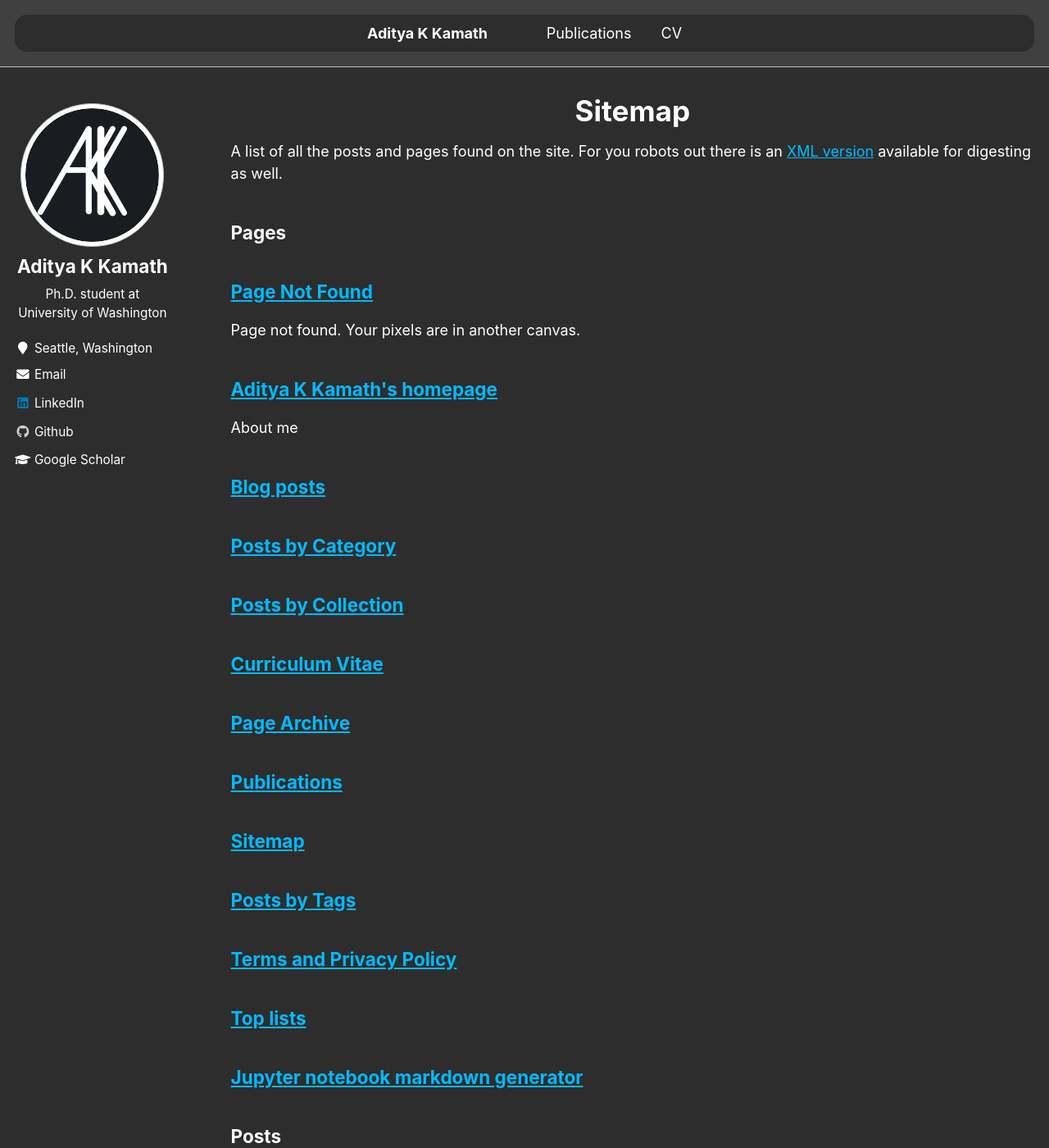
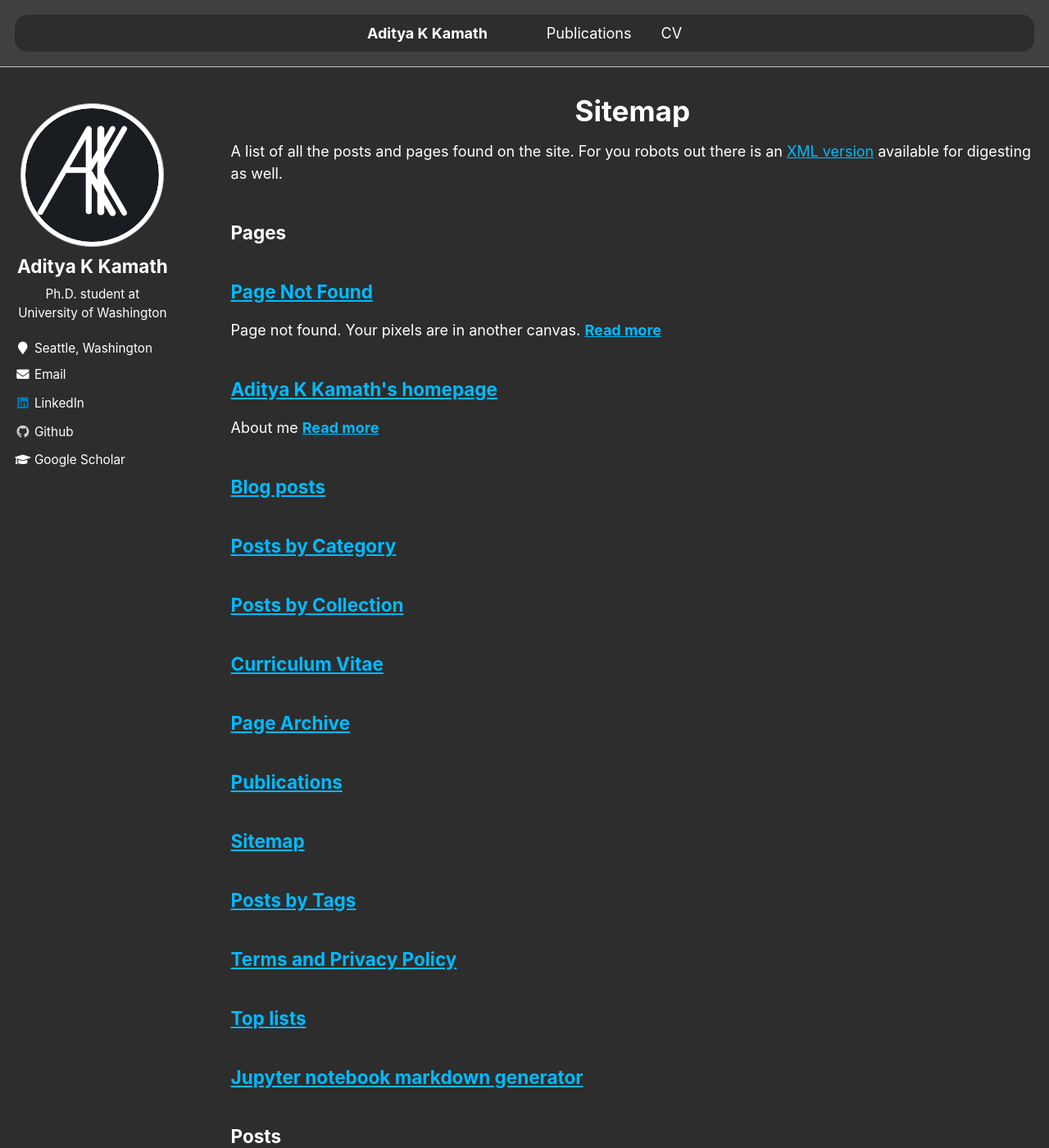
Before and after one commit to AKKamath/akkamath.github.io, a Jekyll site: the page built from _pages/sitemap.md, in a window 1280 px wide and 1400 px high. Shown: the whole window at 82% size. Built offline with Jekyll 4.4.1, drawn with Linux system fonts in a browser that asks for light colours; some of the changed text lies outside the part shown.

Commit message:
Minor changes to optimise accessibility

```diff
--- a/_config.yml
+++ b/_config.yml
@@ -6,8 +6,6 @@
 # `jekyll serve`. If you change this file, please restart the server process.
 
 # Site Settings
-minimal_mistakes_skin    : "dark"
-logo                     : "/assets/Logo.png"
 locale                   : "en-US"
 title                    : "Aditya K Kamath"
 title_separator          : "-"
@@ -20,7 +18,7 @@
 breadcrumbs              : false # true, false (default)
 words_per_minute         : 160
 future                   : true
-read_more                : "disabled" # if enabled, adds "Read more" links to excerpts
+read_more                : "enabled" # if enabled, adds "Read more" links to excerpts
 talkmap_link             : false #change to true to add link to talkmap on talks page
 comments:
   provider               : # false (default), "disqus", "discourse", "facebook", "google-plus", "staticman", "custom"
@@ -83,7 +81,7 @@
 # Site Author
 author:
   name             : "Aditya K Kamath"
-  avatar           : "Logo.png"
+  avatar           : "Logo.webp"
   bio              : "Ph.D. student at <br> University of Washington"
   location         : "Seattle, Washington"
   employer         :
--- a/_includes/archive-single-cv.html
+++ b/_includes/archive-single-cv.html
@@ -1,5 +1,6 @@
 {% include base_path %}
 
+<li>
 {% if post.header.teaser %}
   {% capture teaser %}{{ post.header.teaser }}{% endcapture %}
 {% else %}
@@ -14,7 +15,6 @@
 
 <div class="{{ include.type | default: "list" }}__item">
   <article class="archive__item" itemscope itemtype="http://schema.org/CreativeWork">
-    <li>
     {% if include.type == "grid" and teaser %}
       <div class="archive__item-teaser">
         <img src=
@@ -45,6 +45,6 @@
       {% if post.venue%}{{ post.venue }}{% endif %}
       </p>
     {% endif %}
-    </li>
  </article>
 </div>
+</li>
--- a/_includes/masthead.html
+++ b/_includes/masthead.html
@@ -4,7 +4,7 @@
   <div class="masthead__inner-wrap">
     <div class="masthead__menu">
       <nav id="site-nav" class="greedy-nav">
-        <button><div class="navicon"></div></button>
+        <button aria-label="Navigation dropdown"><div class="navicon"></div></button>
         <ul class="visible-links">
           <li class="masthead__menu-item masthead__menu-item--lg"><a href="{{ base_path }}/">{{ site.title }}</a></li>
           {% for link in site.data.navigation.main %}
--- a/_includes/seo.html
+++ b/_includes/seo.html
@@ -50,6 +50,7 @@
 
 {% if page.excerpt %}
   <meta property="og:description" content="{{ seo_description }}">
+  <meta name="description" content="{{ seo_description }}">
 {% endif %}
 
 {% if site.twitter.username %}
```
Also changed, not shown: assets/Logo.png (deleted), images/Logo.webp (added), images/android-chrome-192x192.png (added).
